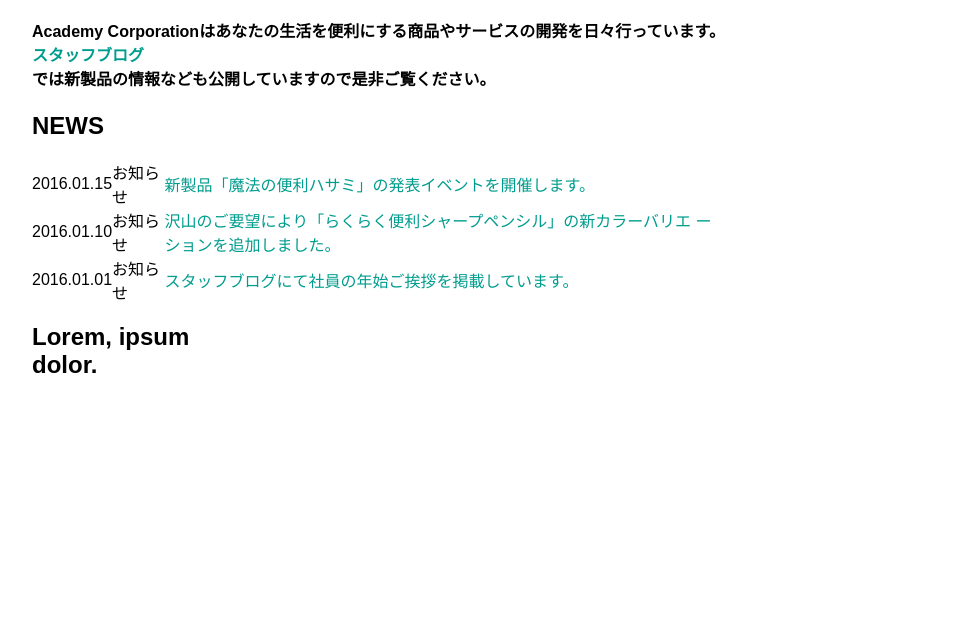
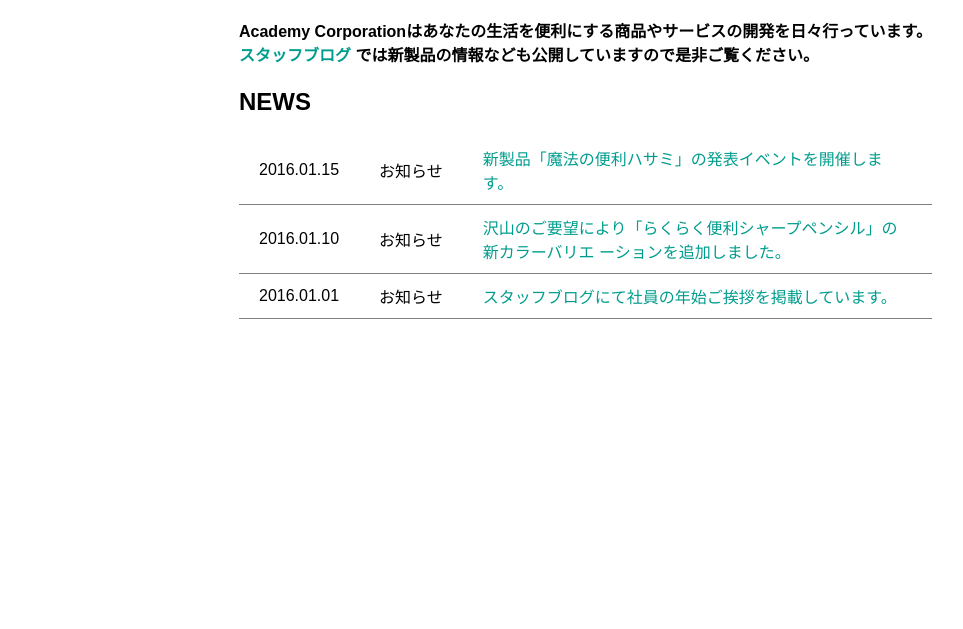
Before and after one commit to veiairn/techacademy, a plain HTML site: page index.html in a window 1280 px wide. Shown: the part 171-800 px from the top of the page, without its empty margins (158-1121 px from the left). Drawn offline with Linux system fonts and the light colour scheme.

Commit message:
Add table border and nowrap

```diff
--- a/css/style.scss
+++ b/css/style.scss
@@ -27,12 +27,17 @@ nav,
   margin: 0 auto;
   padding: 0 4%;
 }
+.content {
+  display: flex;
+  flex-direction: row-reverse;
+}
 .main {
   width: 77%;
 }
 .side {
   width: 23%;
 }
+nav {
   ul {
     display: inline-flex;
     margin: 0;
@@ -70,3 +75,13 @@ a:hover::before,
   a:hover::after {
     width: 50%;
   }
+}
+tr {
+  td {
+    padding: 10px 20px;
+    border-bottom: 1px solid gray;
+  }
+}
+.no-wrap {
+  white-space: nowrap;
+}
--- a/index.html
+++ b/index.html
@@ -53,7 +53,7 @@
             <tbody>
               <tr>
                 <td><span>2016.01.15</span></td>
-                <td>お知らせ</td>
+                <td class="no-wrap">お知らせ</td>
                 <td>
                   <a href="#"
                     >新製品「魔法の便利ハサミ」の発表イベントを開催します。</a
@@ -62,7 +62,7 @@
               </tr>
               <tr>
                 <td>2016.01.10</td>
-                <td class="bt no-wrap">お知らせ</td>
+                <td class="no-wrap">お知らせ</td>
                 <td>
                   <a href="#"
                     >沢山のご要望により「らくらく便利シャープペンシル」の新カラーバリエ
```
Also changed, not shown: css/style.css, css/style.min.css. Lines whose indentation alone changed are shown as unchanged.
